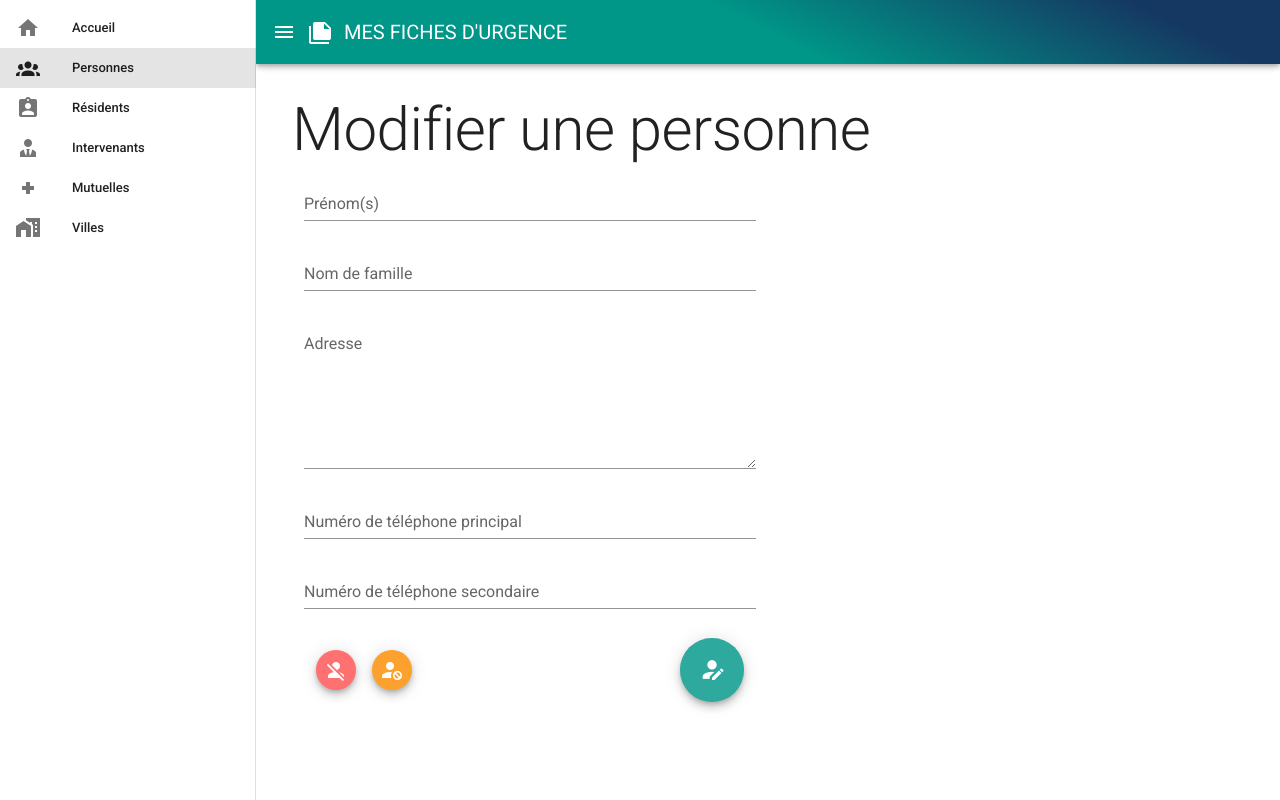
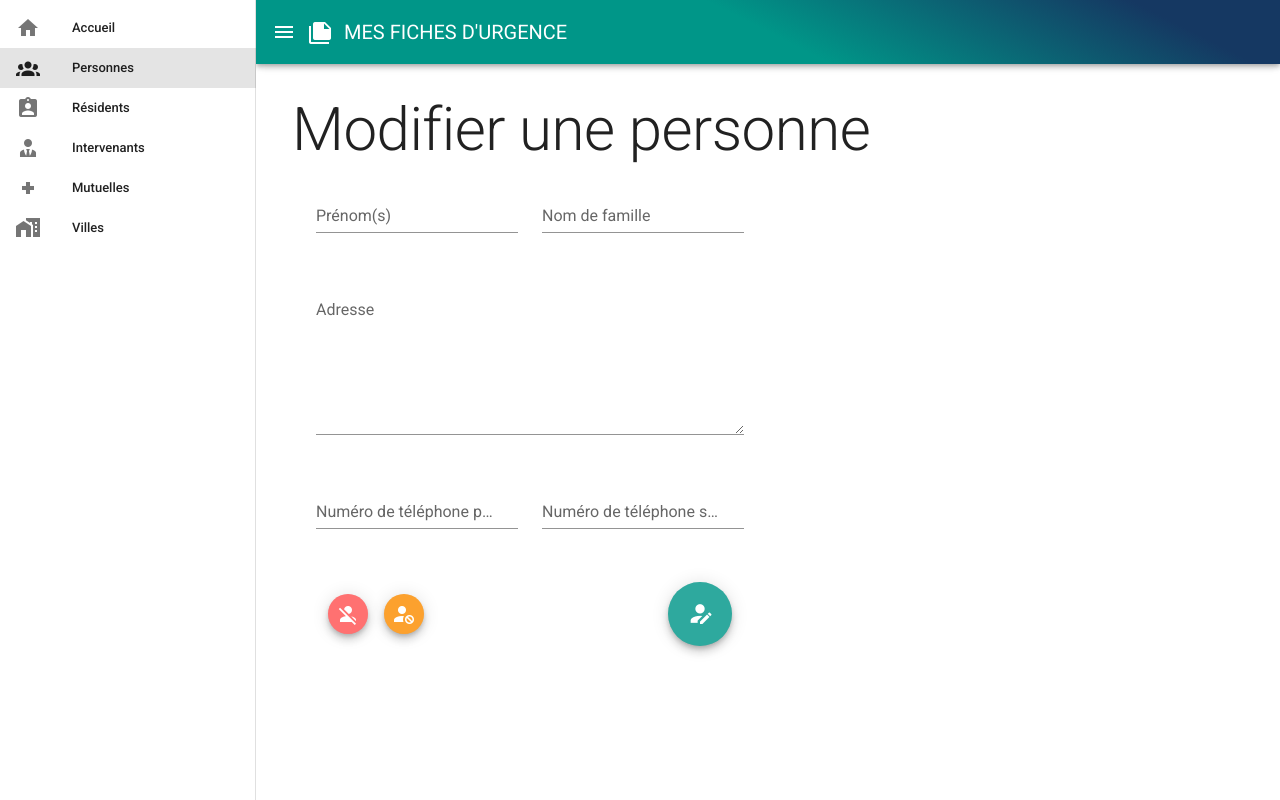
Before and after one commit to Ibi-A/fiches-urgence-frontend, a Vue app: page /persons/person-id in a window 1280 px wide. Built offline with nearby package versions, Linux system fonts and the light colour scheme.

Commit message:
set rows, columns and width for Person Edition Form

```diff
--- a/src/components/PersonEditionForm.vue
+++ b/src/components/PersonEditionForm.vue
@@ -1,10 +1,27 @@
 <template>
   <v-form>
+    <v-container>
+      <v-row col="12">
+        <v-col xs="12" class="md-4">
           <v-text-field label="Prénom(s)" required></v-text-field>
+        </v-col>
+        <v-col xs="12" class="md-4">
           <v-text-field label="Nom de famille" required></v-text-field>
+        </v-col>
+      </v-row>
+      <v-row>
+        <v-col xs="12" class="md-4">
           <v-textarea label="Adresse" v-bind:value="personId"></v-textarea>
+        </v-col>
+      </v-row>
+      <v-row>
+        <v-col xs="12" class="md-4">
           <v-text-field label="Numéro de téléphone principal"></v-text-field>
+        </v-col>
+        <v-col xs="12" class="md-4">
           <v-text-field label="Numéro de téléphone secondaire"></v-text-field>
+        </v-col>
+      </v-row>
       <v-row justify="space-between" align="center" class="mx-1">
         <div>
           <v-btn fab small class="mx-2 my-5" color="error" to="/persons/person-id">
@@ -20,6 +37,7 @@
           </v-btn>
         </div>
       </v-row>
+    </v-container>
   </v-form>
 </template>
 
```
Lines whose indentation alone changed are shown as unchanged.
